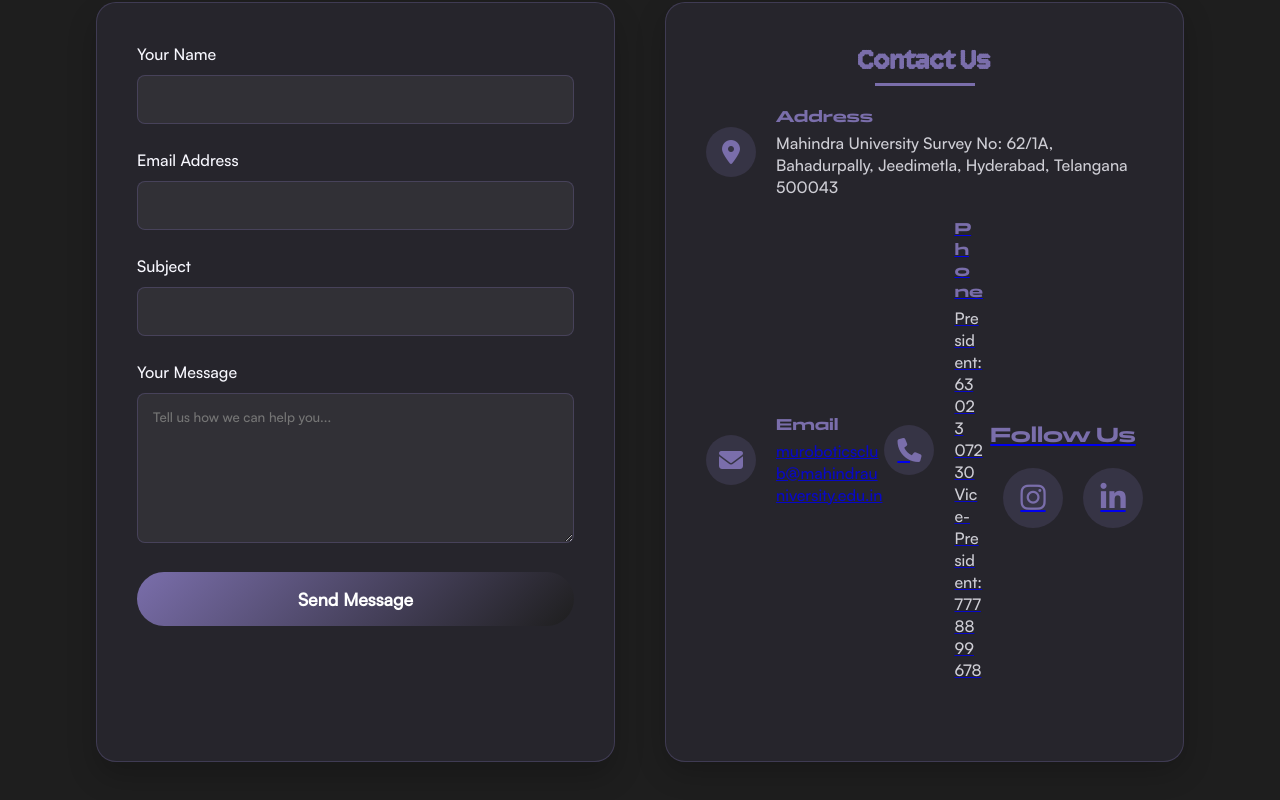
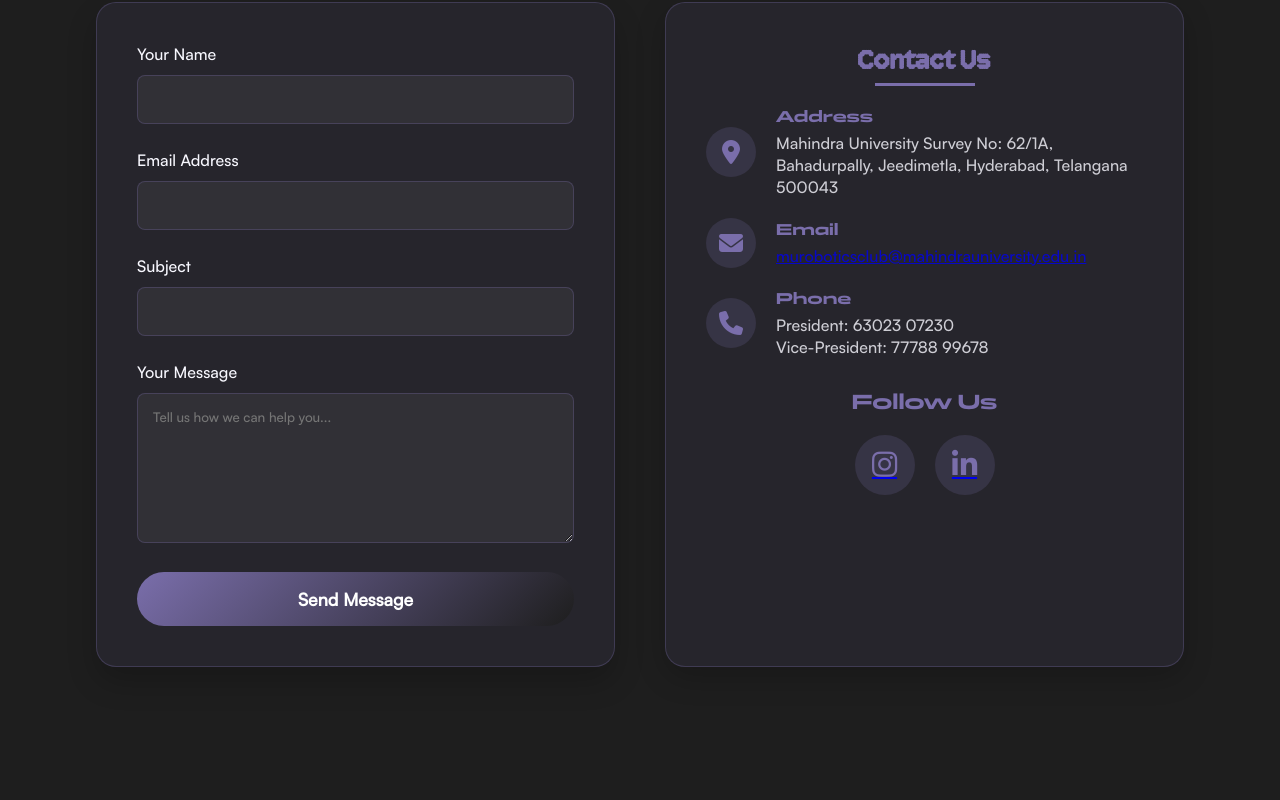
Before and after one commit to dhanalakshmi006/roboverse, a plain HTML site: page contact.html in a window 1280 px wide. Shown: the part 788-1588 px from the top of the page. After the commit the page ends 1555 px from the top, so only its background shows below. Drawn offline with Linux system fonts and the light colour scheme.

Commit message:
Update contact.html

```diff
--- a/contact.html
+++ b/contact.html
@@ -496,7 +496,7 @@
                     </div>
                     <div class="contact-text">
                         <div class="contact-label">Email</div>
-                        <div class="contact-value"><a style="overflow-wrap: anywhere;" href="mailto:muroboticsclub@mahindrauniversity.edu.in">muroboticsclub@mahindrauniversity.edu.in</a</div>
+                        <div class="contact-value"><a style="overflow-wrap: anywhere;" href="mailto:muroboticsclub@mahindrauniversity.edu.in">muroboticsclub@mahindrauniversity.edu.in</a></div>
                     </div>
                 </div>
 
```
